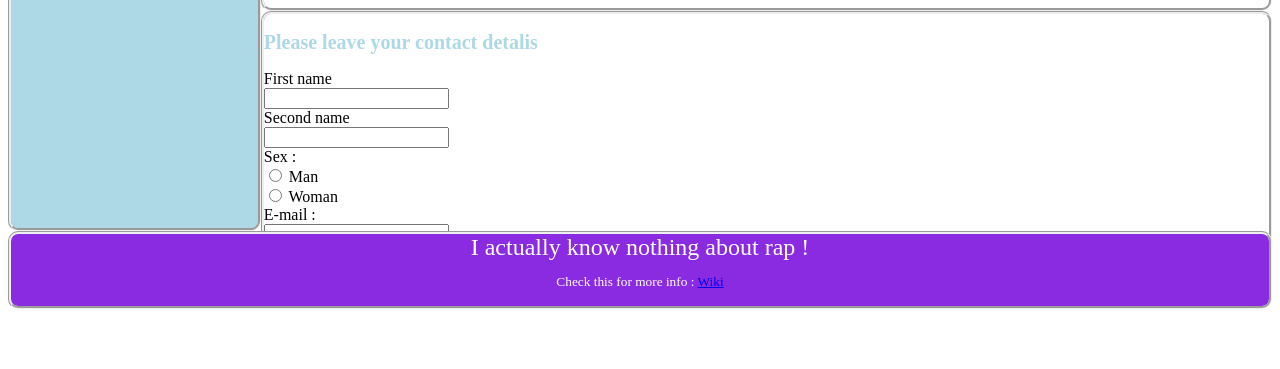
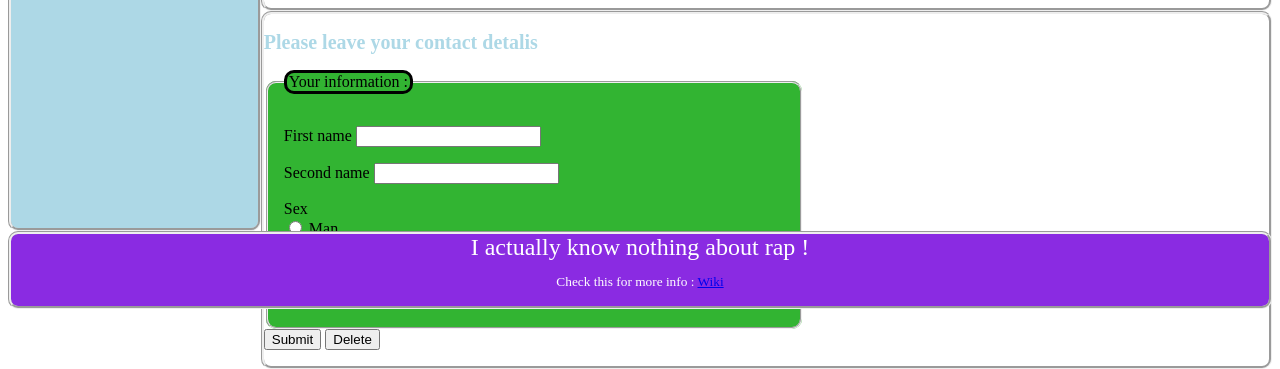
Before and after one commit to odo4ka/test-code-academie, a website built with Parcel: page index.html in a window 1280 px wide. Shown: the part 483-852 px from the top of the page. Before the commit the page ends 800 px from the top, so only its background shows below. Built offline with nearby package versions, Linux system fonts and the light colour scheme.

Commit message:
formulaire

```diff
--- a/index.html
+++ b/index.html
@@ -53,18 +53,34 @@
 <article id="newsletter">
 <h2>Please leave your contact detalis </h2>
 
- <form>
-	First name  <br>
- <input type="text" name="firstname"> <br>
-  Second name <br>
- <input type="text" name="secondtname"> <br>
- Sex : <br>
- <input type="radio" name="sex"> Man <br>
- <input type="radio" name="sex"> Woman <br>
-   E-mail :<br>
-  <input type="text" name="email"> <br>
+ <form action="https://code-academie.free.beeceptor.com" method="post">
+	<fieldset>
+		<legend> Your information : </legend>
+   <p>
+		<label for="firstName"> First name </label>
+    <input type="text" name="firstName" id="firstName"/>
+	 </p>
+
+	 <p>
+		 <label for="secondName"> Second name </label>
+		 <input type="text" name="secondName" id="secondName"/>
+	 </p>
+	 <p>
+		 <label> Sex </label> <br>
+     <input type="radio" name="sex" value="man" id="man"/>
+		 <label for="man"> Man </label><br>
+     <input type="radio" name="sex" value="woman" id="woman"/>
+		 <label for="woman"> Woman </label> <br>
+	 </p>
+
+	 <p>
+		 <label for="email"> E-mail </label>
+		 <input type="text" name="email" id="email"/>
+	</p>
+	</fieldset>
 
 	<input type="submit" value="Submit">
+	<input type="reset" value="Delete">
  </form>
 
 </article>
--- a/style.css
+++ b/style.css
@@ -105,3 +105,17 @@ article form {
 
 #newsletter {
 }
+
+fieldset {
+  border-radius: 10px;
+  background-color: rgb(50, 180, 50);
+  max-width: 500px;
+  padding: 16px;
+}
+
+legend {
+  text-decoration: none;
+  border-radius: 10px;
+  border-style: solid;
+  background-color: rgb(50, 180, 50);
+}
```
